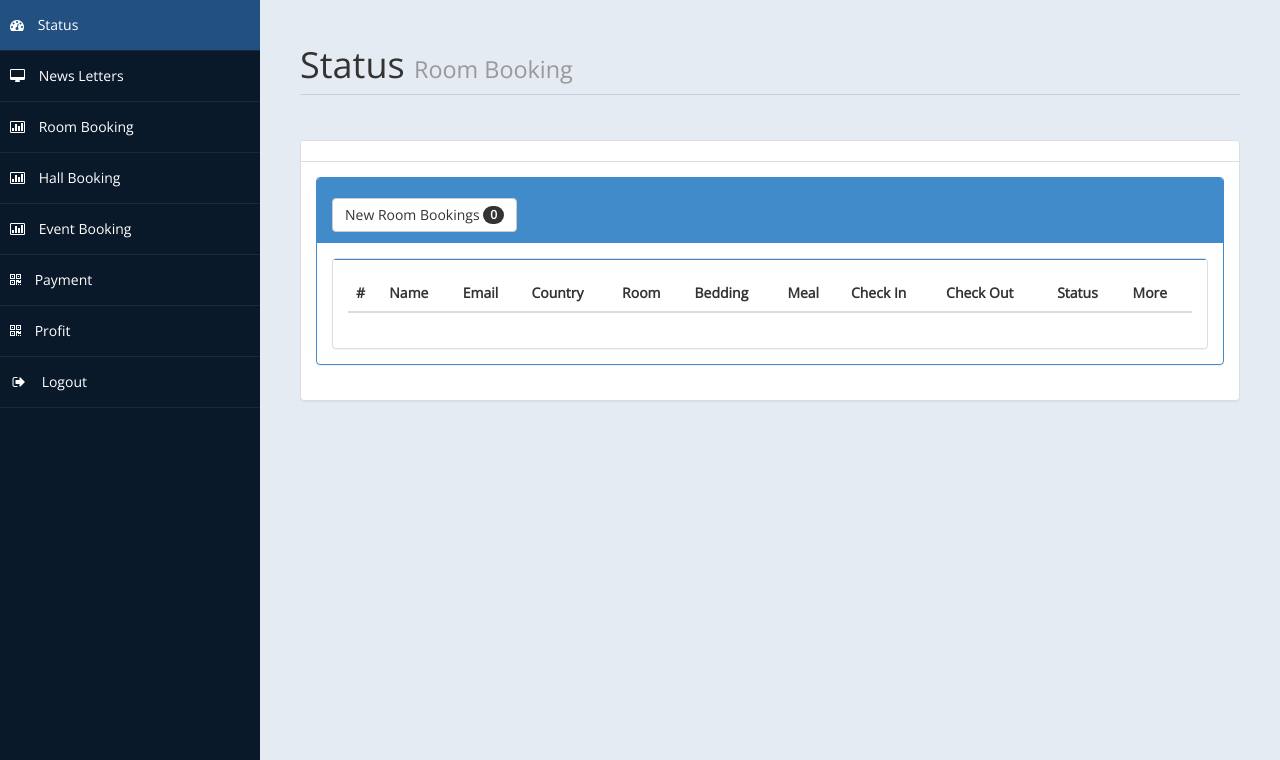
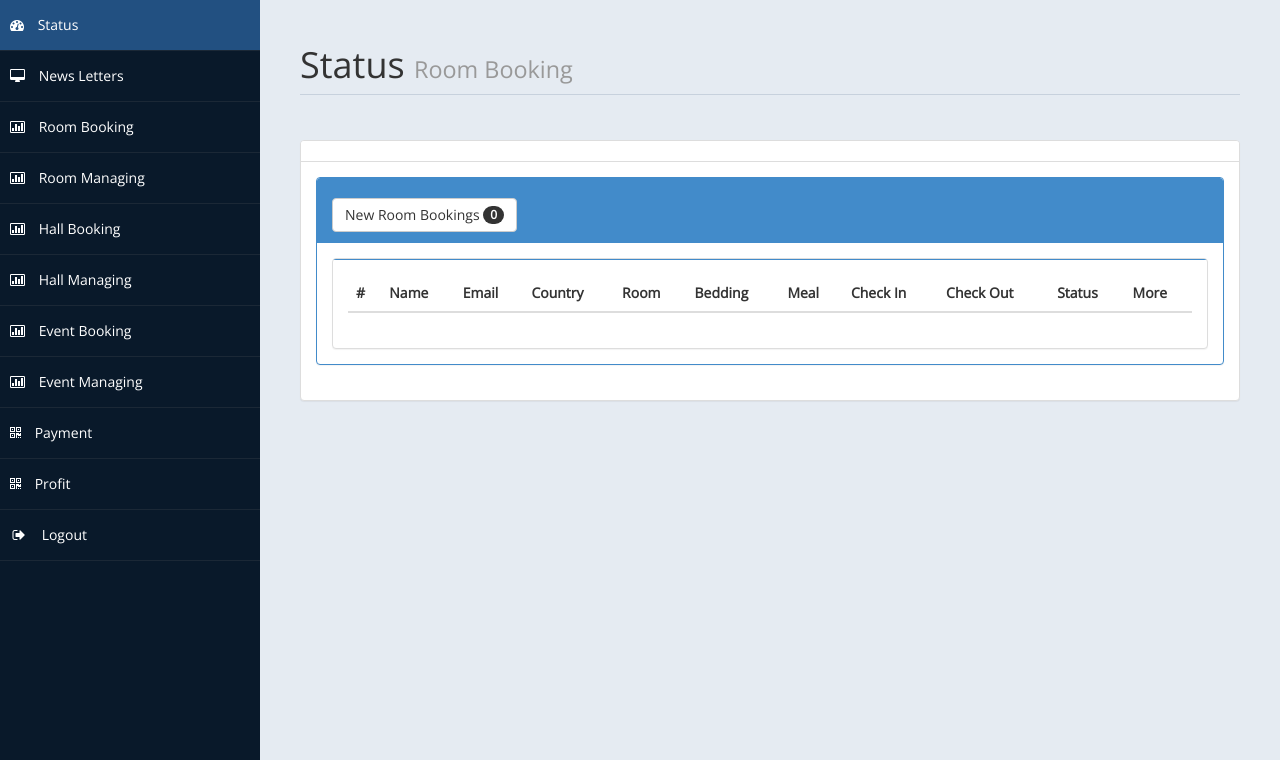
Before and after one commit to KavishkaPKP/Hotel-Nidella, a PHP site: page /admin/home.php in a window 1280 px wide. Shown: the part 60-820 px from the top of the page. Run offline with PHP 8.4, Linux system fonts and the light colour scheme; a user stored in the database is signed in; data that the repository does not hold is empty.

Commit message:
add new features

```diff
--- a/admin/hallbook.php
+++ b/admin/hallbook.php
@@ -70,6 +70,9 @@ if(!isset($_SESSION["user"]))
                     </li>
                     <li>
                         <a href="hallbook.php"><i class="fa fa-bar-chart-o"></i> Hall Booking</a>
+                    </li>
+                    <li>
+                        <a href="hallmanage.php"><i class="fa fa-bar-chart-o"></i> Hall Managing</a>
                     </li>
                     <li>
                         <a href="eventbook.php"><i class="fa fa-bar-chart-o"></i> Event Booking</a>
--- a/admin/home.php
+++ b/admin/home.php
@@ -70,10 +70,20 @@ if(!isset($_SESSION["user"]))
                         <a href="roombook.php"><i class="fa fa-bar-chart-o"></i> Room Booking</a>
                     </li>
                     <li>
+                        <a href="roommanage.php"><i class="fa fa-bar-chart-o"></i> Room Managing</a>
+                    </li>
+                    <li>
                         <a href="hallbook.php"><i class="fa fa-bar-chart-o"></i> Hall Booking</a>
                     </li>
                     <li>
+                        <a href="hallmanage.php"><i class="fa fa-bar-chart-o"></i> Hall Managing</a>
+                    </li>
+
+                    <li>
                         <a href="eventbook.php"><i class="fa fa-bar-chart-o"></i> Event Booking</a>
+                    </li>
+                    <li>
+                        <a href="eventmanage.php"><i class="fa fa-bar-chart-o"></i> Event Managing</a>
                     </li>
                     <li>
                         <a href="payment.php"><i class="fa fa-qrcode"></i> Payment</a>
```
Also changed, not shown: admin/assets/img/sun.png.
